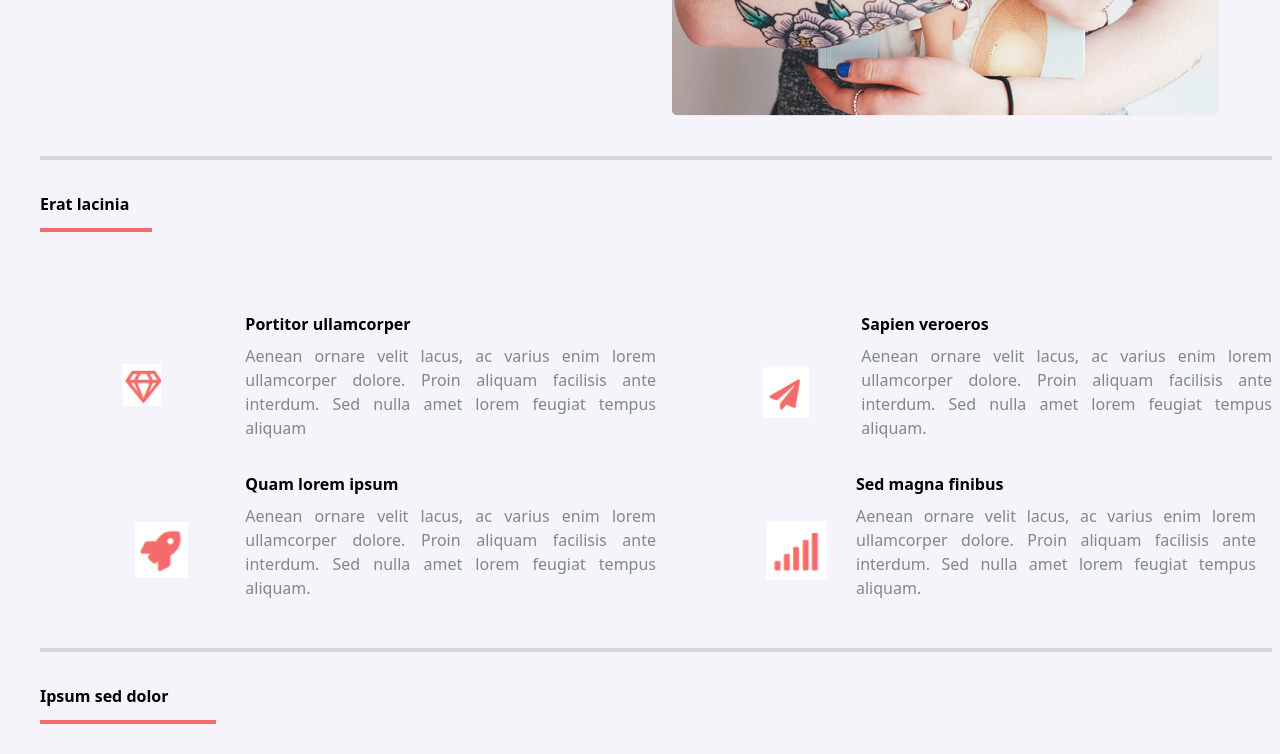
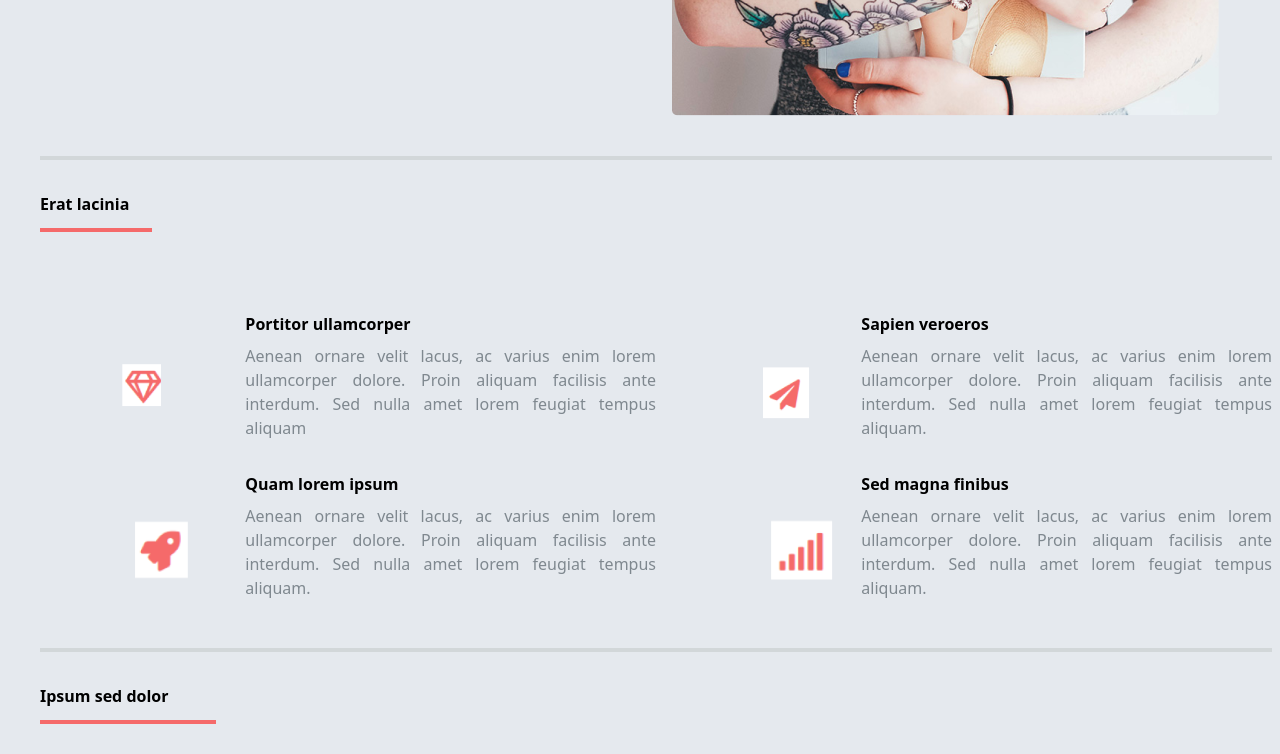
Before and after one commit to NJF289/prova1, a Next.js app: page / in a window 1280 px wide. Shown: the part 398-1152 px from the top of the page. Built offline with nearby package versions, Linux system fonts and the light colour scheme.

Commit message:
fix:endadjustment

```diff
--- a/app/components/Content.tsx
+++ b/app/components/Content.tsx
@@ -29,7 +29,7 @@ export default function Content() {
                     </div>
                     </div>
 
-                <div className="text-justify mt-8 mr-4 grid-cols-5 md:grid lg:grid-cols-3">
+                <div className="text-justify mt-8  grid-cols-5 md:grid lg:grid-cols-3">
                 <div className="col-span-2 max-w-28 md:place-self-end md:mr-7 lg:col-span-1"> <img src="/img/span3.png" alt="" /></div>
                 <div className="col-span-3 lg:col-span-2">
                 <h1 className="font-bold">Sed magna finibus</h1>
--- a/app/layout.tsx
+++ b/app/layout.tsx
@@ -16,7 +16,7 @@ export default function RootLayout({
 }>) {
   return (
     <html lang="en">
-      <body className="ml-10 mr-2 text-justify lg:bg-[#f4f4fa] max-w-[1440px] ">{children}</body>
+      <body className="ml-10 mr-2 text-justify lg:bg-[#E5E9EE] max-w-[1440px] ">{children}</body>
     </html>
   );
 }
```
